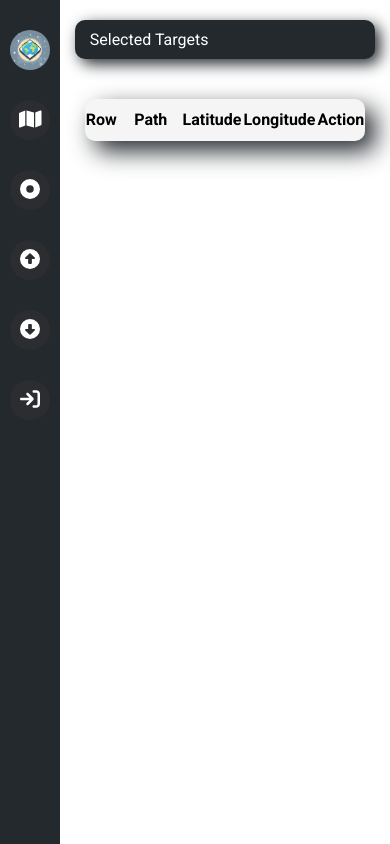
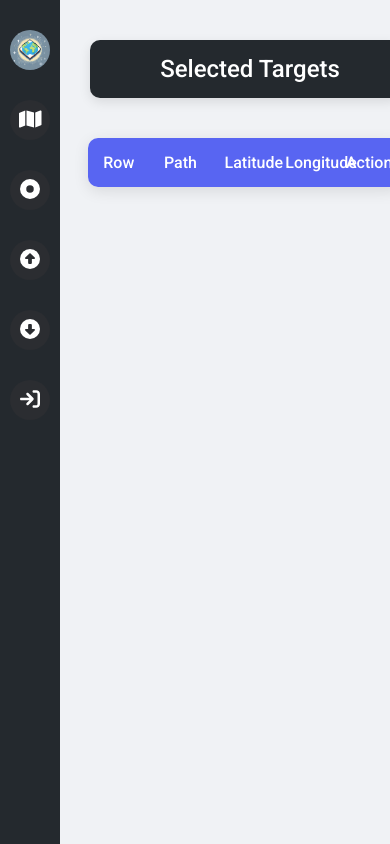
Before and after one commit to rima1881/Flat-Earthers-Frontend, a React (Vite) app: page /targets in a window 390 px wide. Built offline with nearby package versions, Linux system fonts and the light colour scheme.

Commit message:
Added some customization to the targets page

```diff
--- a/src/pages/Targets/Targets.module.css
+++ b/src/pages/Targets/Targets.module.css
@@ -1,77 +1,146 @@
-.container{
+.container {
     display: flex;
     flex-direction: column;
-    background-color: #fff;
-
+    background-color: #f0f2f5;
     font-family: "Roboto", sans-serif;
     font-weight: 400;
     font-style: normal;
     overflow-y: scroll;
     width: 100%;
     height: 100%;
+    padding: 20px;
 }
-.header{
+
+/* Header Section */
+.header {
     width: 85%;
     margin: auto;
     margin-top: 20px;
     margin-bottom: 20px;
-    padding: 10px;
+    padding: 15px;
     display: flex;
     flex-direction: row;
+    justify-content: space-between;
     background-color: #24292e;
     border-radius: 10px;
-    box-shadow: 5px 5px 15px #24292e;
-    color:#fff;
+    box-shadow: 0px 4px 12px rgba(0, 0, 0, 0.1);
+    color: #fff;
+    align-items: center;
 }
 
-.header span{
-    margin: auto;
-    margin-left: 5px;
+.header span {
+    font-size: 1.5rem;
+    font-weight: 500;
+    margin-left: 10px;
 }
 
-.header button{
-    margin-right: 5px;
-    background-color: #f5f5f5;
-    border:none;
-    height: 30px;
-    width: 60px;
+.header button {
+    padding: 8px 16px;
     background-color: #5865F2;
+    border: none;
     color: #fff;
     font-weight: 600;
     border-radius: 5px;
     cursor: pointer;
+    transition: background-color 0.3s ease-in-out;
 }
-.body{
+
+.header button:disabled {
+    background-color: #d1d1d1;
+    cursor: not-allowed;
+}
+
+.header button:hover:not(:disabled) {
+    background-color: #4e5bd4;
+}
+
+/* Body Section */
+.body {
     display: flex;
     width: 100%;
+    justify-content: center;
 }
 
-.body table{
-    margin-top: 20px;
+.body table {
     width: 85%;
-    margin-left: auto;
-    margin-right: auto;
-    display: flex;
-    flex-direction: column;
-    background-color: #f5f5f5;
-    box-shadow: 10px 10px 25px #24292e;
+    margin: 20px auto;
+    background-color: #fff;
+    box-shadow: 0px 4px 15px rgba(0, 0, 0, 0.1);
     border-radius: 10px;
-}
-.body table th{
-    display: flex;
-    width: 100%;
-    height: 30px;
-}
-.body table th td{
-    margin : auto
+    overflow: hidden;
+    border-collapse: collapse;
+    table-layout: fixed;  /* Ensures consistent column width */
 }
 
-.body table tr{
+/* Table Headers */
+.body table th {
+    background-color: #5865F2;
+    color: white;
+    text-align: center;
+    padding: 15px;
+    font-size: 1rem;
+    font-weight: 500;
+    width: 20%;  /* Set equal width for each column */
+}
+
+.body table th:last-child {
+    width: 25%;  /* Wider for the action column */
+}
+
+/* Table Rows */
+.body table td {
+    padding: 15px;
+    font-size: 0.95rem;
+    text-align: center;  /* Aligns text in the center */
+    border-bottom: 1px solid #ddd;
+}
+
+.body table td:last-child {
     display: flex;
-    width: 100%;
-    margin-top: 10px;
+    justify-content: center;
+    align-items: center;
+    gap: 15px;
 }
-.body table tr td{
-    margin: auto;
-    display: flex;
+
+/* Action Links */
+.body table td a {
+    color: #5865F2;
+    text-decoration: none;
+    font-weight: 600;
+    transition: color 0.3s ease;
 }
+
+.body table td a:hover {
+    color: #3b4fc5;
+}
+
+/* Delete Button */
+.body table td button {
+    padding: 8px 12px;
+    background-color: #ff4b5c;
+    border: none;
+    color: #fff;
+    border-radius: 5px;
+    cursor: pointer;
+    transition: background-color 0.3s ease;
+}
+
+.body table td button:hover {
+    background-color: #d93a46;
+}
+
+/* Mobile Responsiveness */
+@media (max-width: 768px) {
+    .header {
+        flex-direction: column;
+        text-align: center;
+    }
+
+    .header button {
+        margin-top: 10px;
+    }
+
+    .body table {
+        width: 95%;
+    }
+}
```
